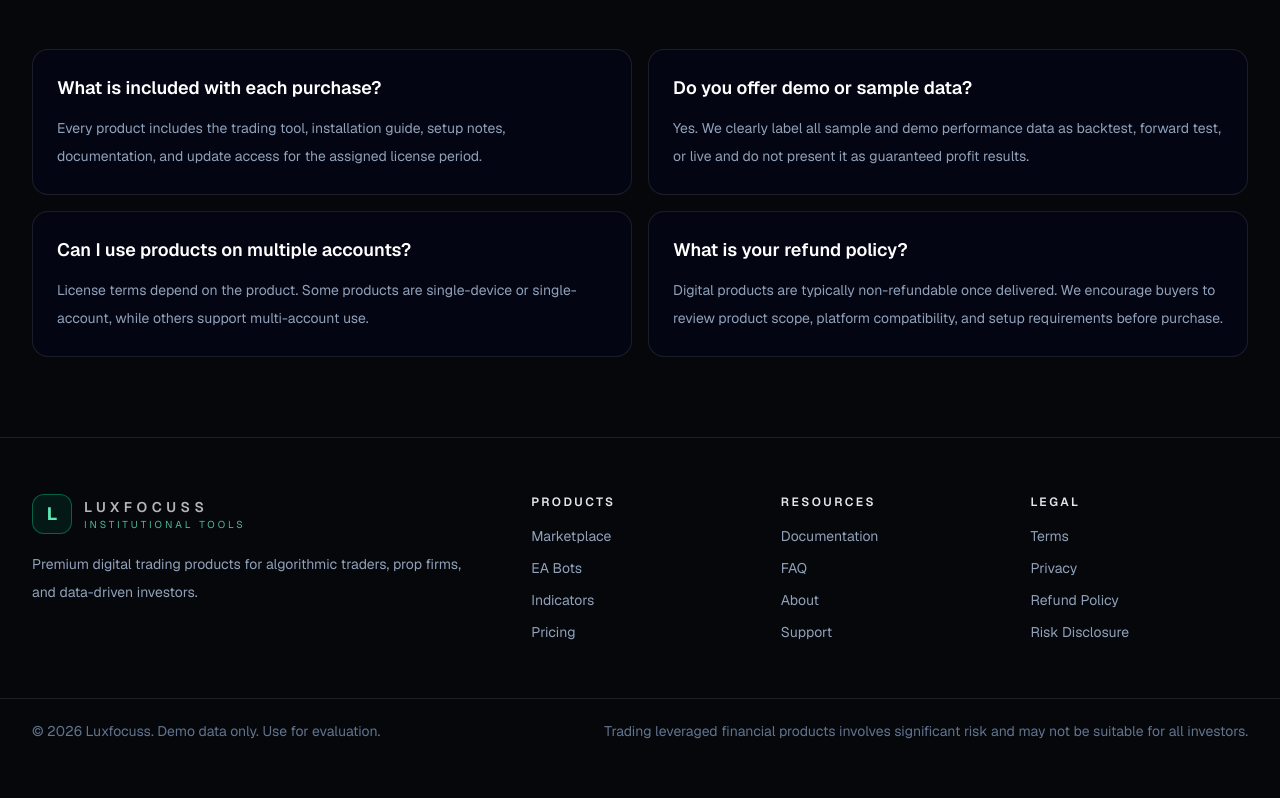
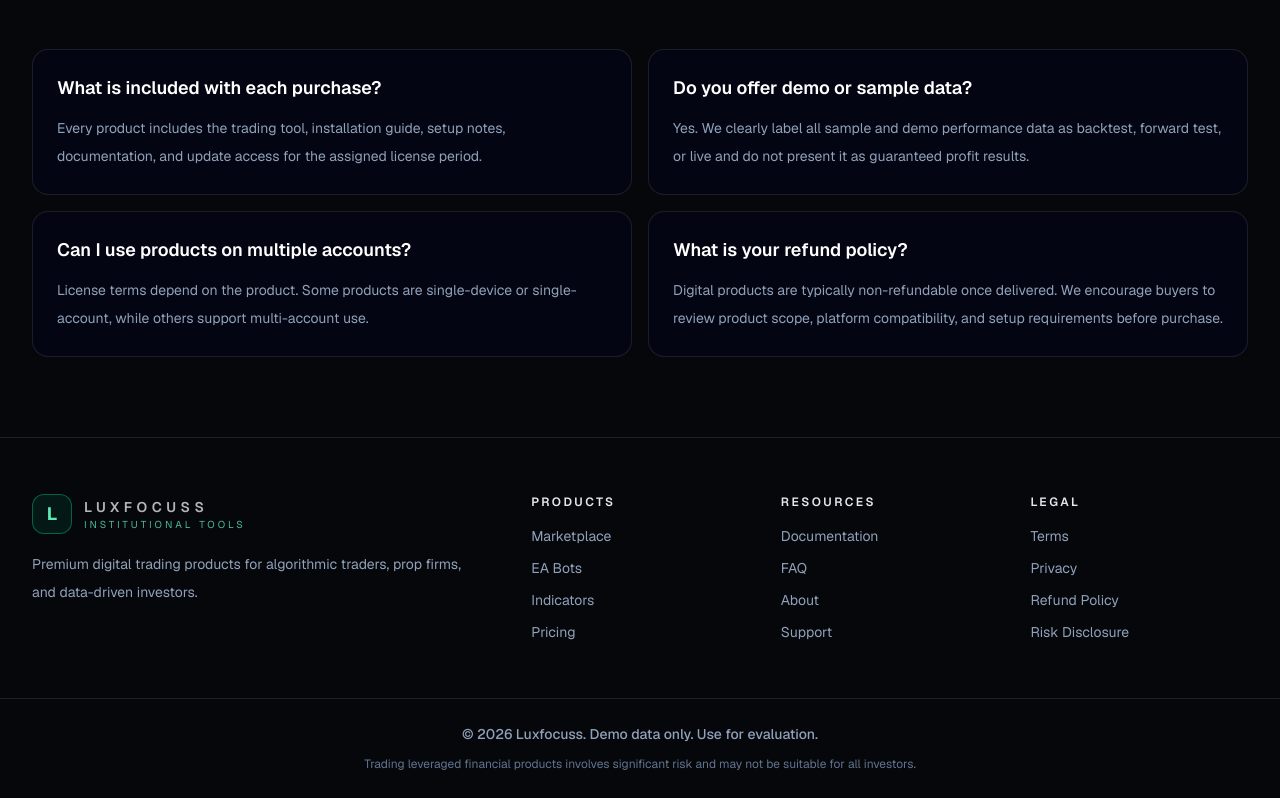
Before and after one commit to mhdotshanto/luxxfocuss, a Next.js app: page / in a window 1280 px wide. Shown: the part 5157-5955 px from the top of the page. Before the commit the page ends 5920 px from the top, so only its background shows below. Built offline with nearby package versions, Linux system fonts and the light colour scheme.

Commit message:
feat: add site-footer component and update test path in README

```diff
--- a/src/components/site-footer.tsx
+++ b/src/components/site-footer.tsx
@@ -51,9 +51,11 @@ export function SiteFooter() {
       </div>
 
       <div className="border-t border-white/10">
-        <div className="mx-auto flex max-w-7xl flex-col justify-between gap-3 px-4 py-5 text-xs leading-6 text-slate-500 sm:px-6 sm:text-sm lg:flex-row lg:px-8">
-          <p>© 2026 Luxfocuss. Demo data only. Use for evaluation.</p>
-          <p>Trading leveraged financial products involves significant risk and may not be suitable for all investors.</p>
+        <div className="mx-auto flex max-w-7xl flex-col items-center justify-center text-center gap-2 px-4 py-6 text-xs leading-relaxed text-slate-400 sm:px-6 sm:text-sm lg:px-8">
+          <p className="font-medium text-slate-400">© 2026 Luxfocuss. Demo data only. Use for evaluation.</p>
+          <p className="max-w-3xl text-[11px] leading-5 text-slate-500 sm:text-xs">
+            Trading leveraged financial products involves significant risk and may not be suitable for all investors.
+          </p>
         </div>
       </div>
     </footer>
--- a/capture-mobile-screenshot.mjs
+++ b/tests/capture-mobile-screenshot.mjs
@@ -12,7 +12,7 @@ async function captureAll() {
   await hamburger.click();
   await mobilePage.waitForTimeout(300);
 
-  const productsBtn = mobilePage.locator('button:has-text("Products")');
+  const productsBtn = mobilePage.locator('div[role="dialog"] button:has-text("Products")');
   await productsBtn.click();
   await mobilePage.waitForTimeout(300);
 
```
Also changed, not shown: tests/test-drawer.mjs (renamed from test-drawer.mjs), tests/test-responsive.mjs (renamed from test-responsive.mjs), 1 other file (tests, documents, lock files or other folders).
